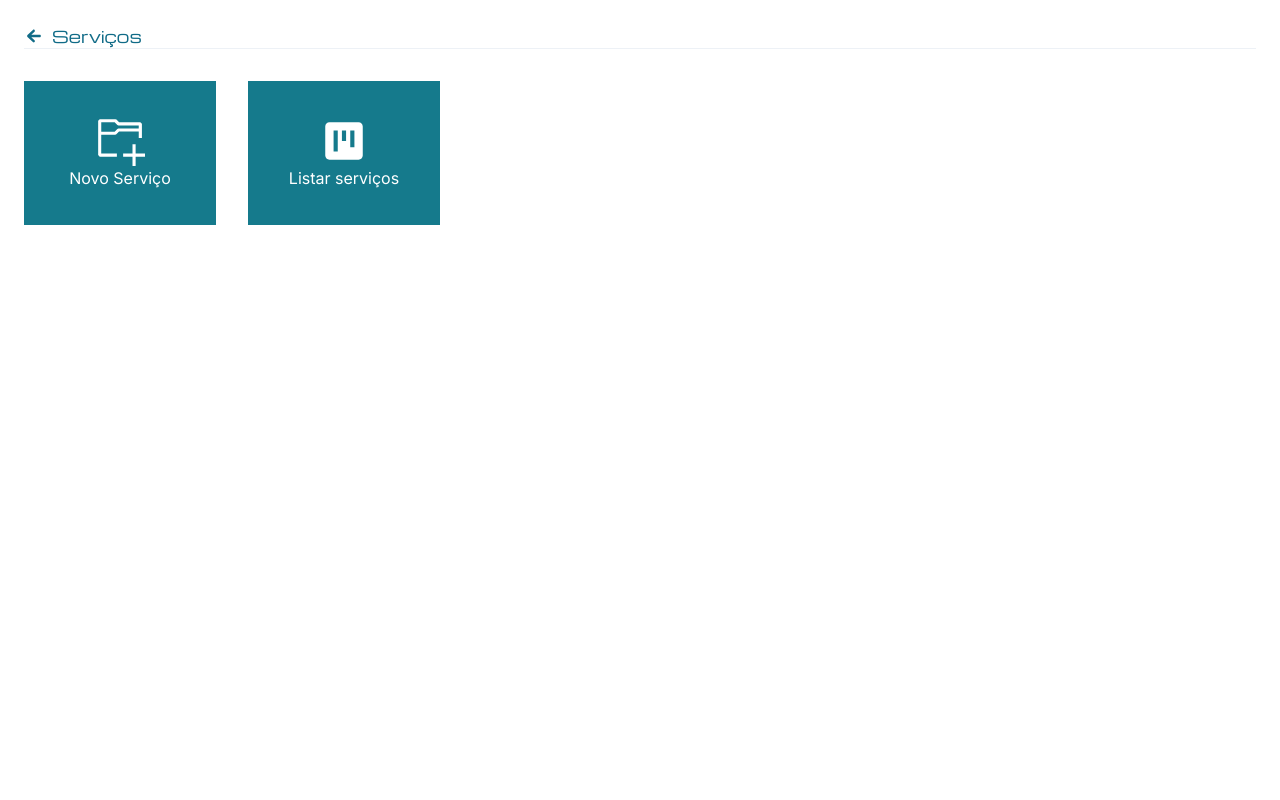
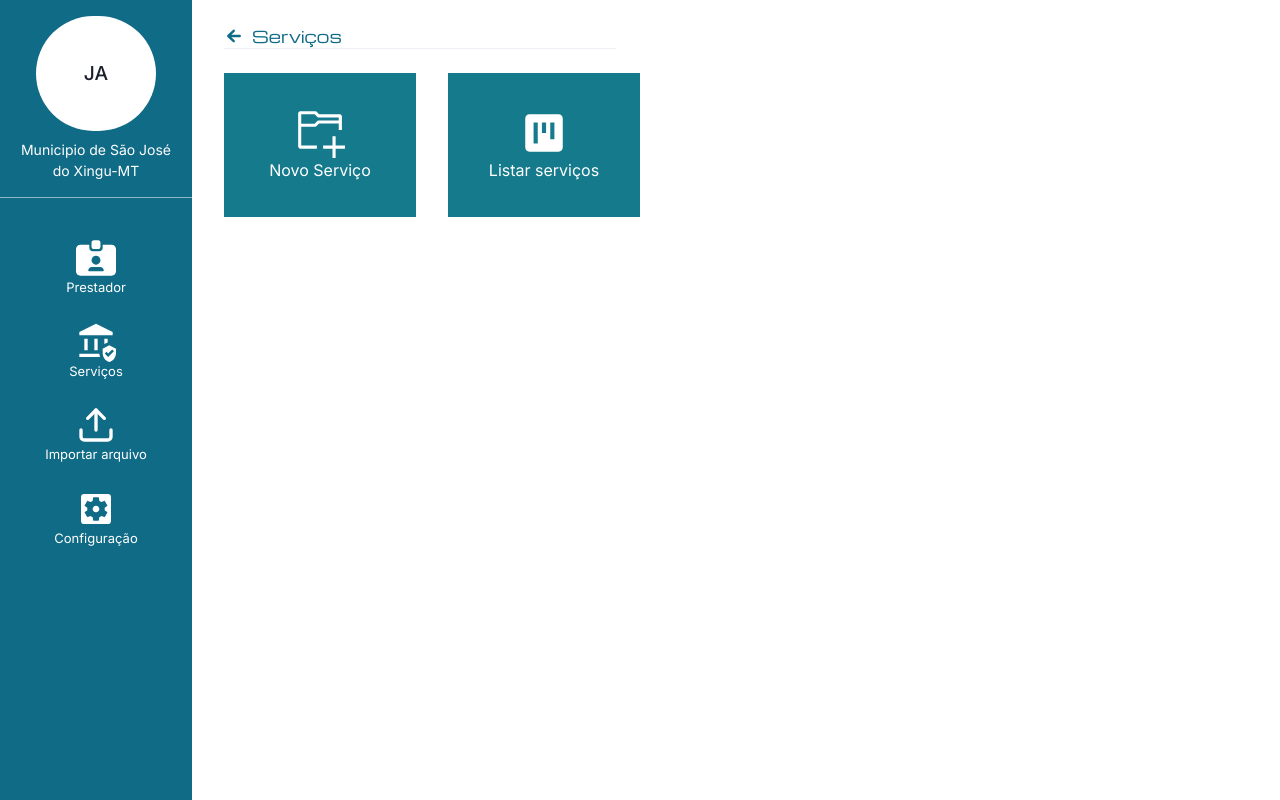
Before and after one commit to andrezitojava2017/prestador-web, a Next.js app: page /servicos in a window 1280 px wide. Built offline with nearby package versions, Linux system fonts and the light colour scheme.

Commit message:
:construction: em implementação da pagina serviços; precisa informar todos os props no componente Option

```diff
--- a/src/app/servicos/page.tsx
+++ b/src/app/servicos/page.tsx
@@ -1,26 +1,29 @@
-import Button from "@/componentes/buttons/button";
+import Option from "@/componentes/buttons/button";
 import Head from "@/componentes/head/head";
-import { HStack, Stack, VStack } from "@chakra-ui/react";
+import { Flex, HStack } from "@chakra-ui/react";
 import { VscNewFolder } from "react-icons/vsc";
 import { MdViewKanban } from "react-icons/md";
+import BarraNavegacao from "@/componentes/navbar";
 
 const Servicos = () => {
   return (
-    <Stack height={"100vh"} >
-      <Head text="Serviços" buttonReturn={true}/>
+    <HStack height={"100vh"}>
+      <BarraNavegacao />
+      <Flex flexDirection={'column'} height={'100vh'} >
+      <Head text="Serviços" buttonReturn={true} />
       <HStack gap={8} marginLeft={6}>
-        <Button
+        <Option
           description="Novo Serviço"
           icon={<VscNewFolder size={50} color="white" />}
+
         />
-        <Button
+        <Option
           description="Listar serviços"
           icon={<MdViewKanban size={50} color="white" />}
         />
-
       </HStack>
-
-    </Stack>
+      </Flex>
+    </HStack>
   );
 };
 
```
